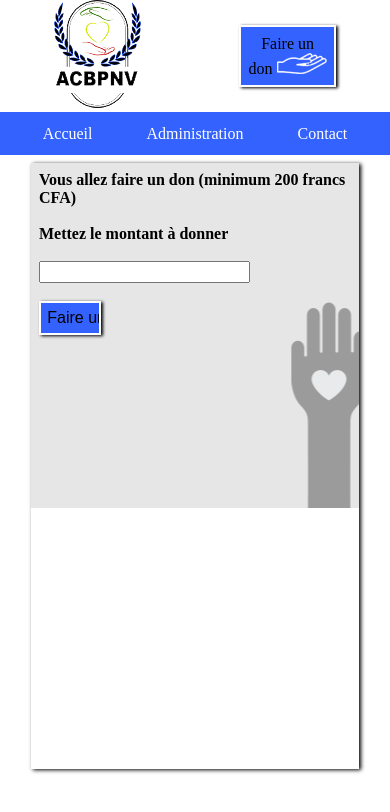
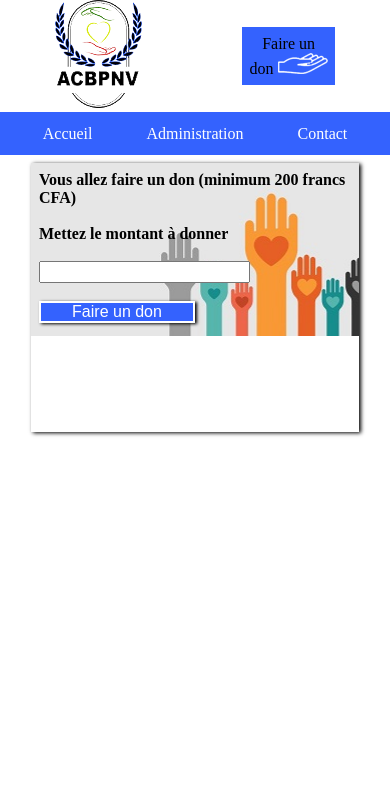
Before and after one commit to RokhayaJOhnson/non-voyants, a PHP site: page /AssociationCharite/pages/faire_un_don.php in a window 390 px wide. Shown: the top 812 px of the page. Run offline with PHP 8.4, Linux system fonts and the light colour scheme; some libraries are stand-ins or nearby versions.

Commit message:
Design page de dons 2 ajustement bg image

```diff
--- a/pages/faire_un_don.php
+++ b/pages/faire_un_don.php
@@ -45,7 +45,7 @@
 
 			<input type="number" name="number"> <br> <br>
 
-			<input type="submit" name="submit" value="Faire un don" class="don">
+			<input type="submit" name="submit" value="Faire un don" class="bouton_don">
 
 		</form>
 
--- a/styles/don.css
+++ b/styles/don.css
@@ -14,9 +14,22 @@ main img{
 	width: 100%;
 }
 
-.don{
+.bouton_don{
 	background-color: #3462fe;
 	color: #ffffff;
 	border: #ffffff solid 2px;
 	box-shadow: 2px 1px 3px #000000;
+	width: 30%;
 }
+
+@media screen and (max-width: 780px){
+
+	.bouton_don{
+		width: 50%;
+	}
+
+	main{
+		background-image: url("../images/dons-en-ligne2.jpg");
+		min-height: 30vh;
+	}
+}
```
Also changed, not shown: images/dons-en-ligne2.jpg (added).
